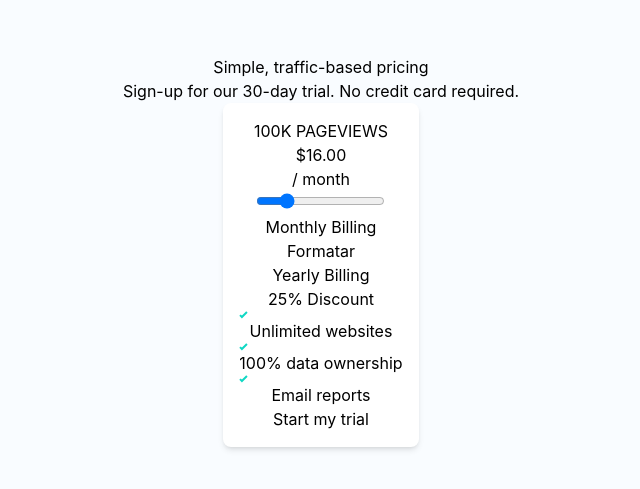
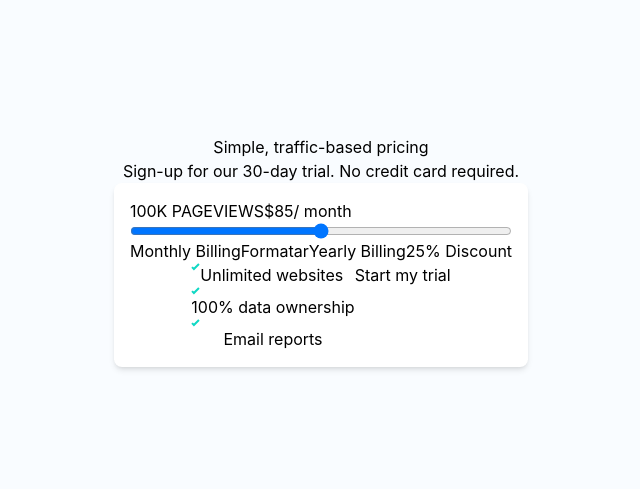
Before and after one commit to erikfelipe/pricing_component, a React (Create React App) app: page / in a window 1280 px wide. Shown: the part 149-638 px from the top of the page, without its empty margins (319-959 px from the left). Built offline with nearby package versions, Linux system fonts and the light colour scheme.

Commit message:
Create component List

```diff
--- /dev/null
+++ b/src/components/List/index.tsx
@@ -0,0 +1,27 @@
+import React from "react";
+import checkIcon from "../../assets/images/icon-check.svg";
+
+const List = () => {
+  return (
+    <div>
+      <ul>
+        <div>
+          <li className="flex">
+            <img src={checkIcon} alt="checkIcon" className="h-fit" />
+            <p>Unlimited websites</p>
+          </li>
+          <li>
+            <img src={checkIcon} alt="checkIcon" className="h-fit" />
+            <p>100% data ownership</p>
+          </li>
+          <li>
+            <img src={checkIcon} alt="checkIcon" className="h-fit" />
+            <p>Email reports</p>
+          </li>
+        </div>
+      </ul>
+    </div>
+  );
+};
+
+export default List;
--- a/src/pages/PricingTrial/index.tsx
+++ b/src/pages/PricingTrial/index.tsx
@@ -1,9 +1,12 @@
-import React from "react";
+import React, { useState } from "react";
 import Card from "../../components/Card/index.tsx";
 import TopText from "../../components/TopText/index.tsx";
-import checkIcon from "../../assets/images/icon-check.svg";
+import List from "../../components/List/index.tsx";
 
 const PricingTrial = () => {
+  const defaultValue = "85";
+  const [value, setValue] = useState(defaultValue);
+
   return (
     <>
       <TopText
@@ -12,16 +15,23 @@ const PricingTrial = () => {
       />
       <Card>
         {/* topCard */}
-        <div>
-          <div>
+        <div className="flex flex-col">
+          <div className="flex">
             <p>100K PAGEVIEWS</p>
-            <div>
-              <p>$16.00</p>
+            <div className="flex">
+              $<p>{value}</p>
               <p>/ month</p>
             </div>
           </div>
-          <input type="range" min="10" max="160" step="30" />
-          <div>
+          <input
+            type="range"
+            min="10"
+            max="160"
+            step="15"
+            defaultValue={defaultValue}
+            onChange={(e) => setValue(e.target.value)}
+          />
+          <div className="flex">
             <p>Monthly Billing</p>
             <button>Formatar</button>
             <p>Yearly Billing</p>
@@ -29,26 +39,9 @@ const PricingTrial = () => {
           </div>
         </div>
         {/* FooterCard */}
-        <div>
+        <div className="flex">
           {/* List */}
-          <div>
-            <ul>
-              <div>
-                <li>
-                  <img src={checkIcon} alt="checkIcon" />
-                  <p>Unlimited websites</p>
-                </li>
-                <li>
-                  <img src={checkIcon} alt="checkIcon" />
-                  <p>100% data ownership</p>
-                </li>
-                <li>
-                  <img src={checkIcon} alt="checkIcon" />
-                  <p>Email reports</p>
-                </li>
-              </div>
-            </ul>
-          </div>
+          <List />
           <div>
             <button>Start my trial</button>
           </div>
```
